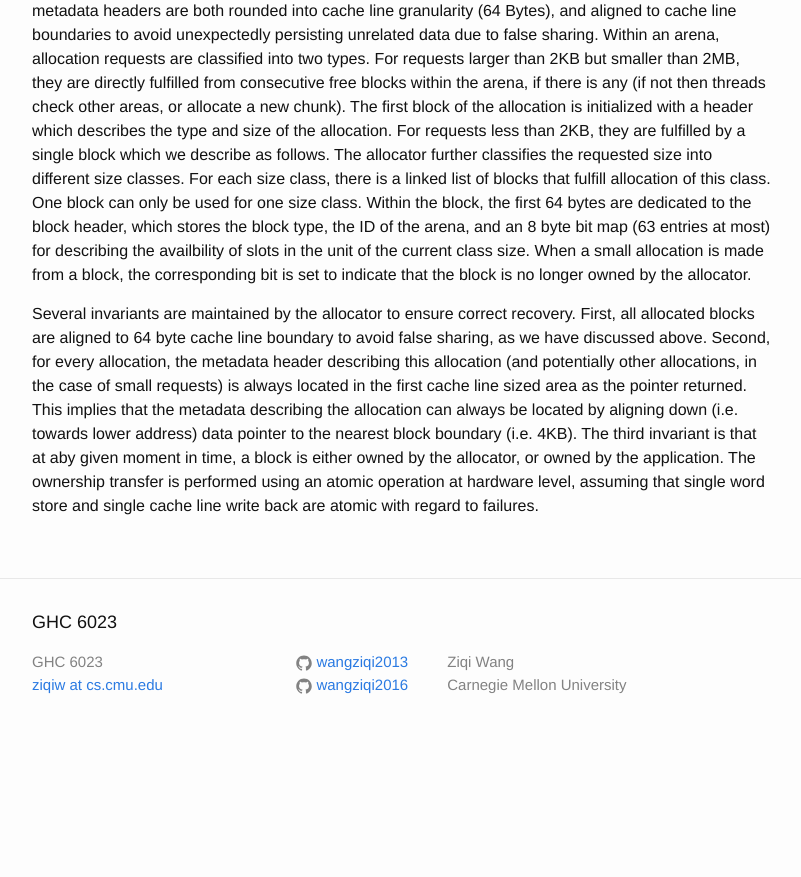
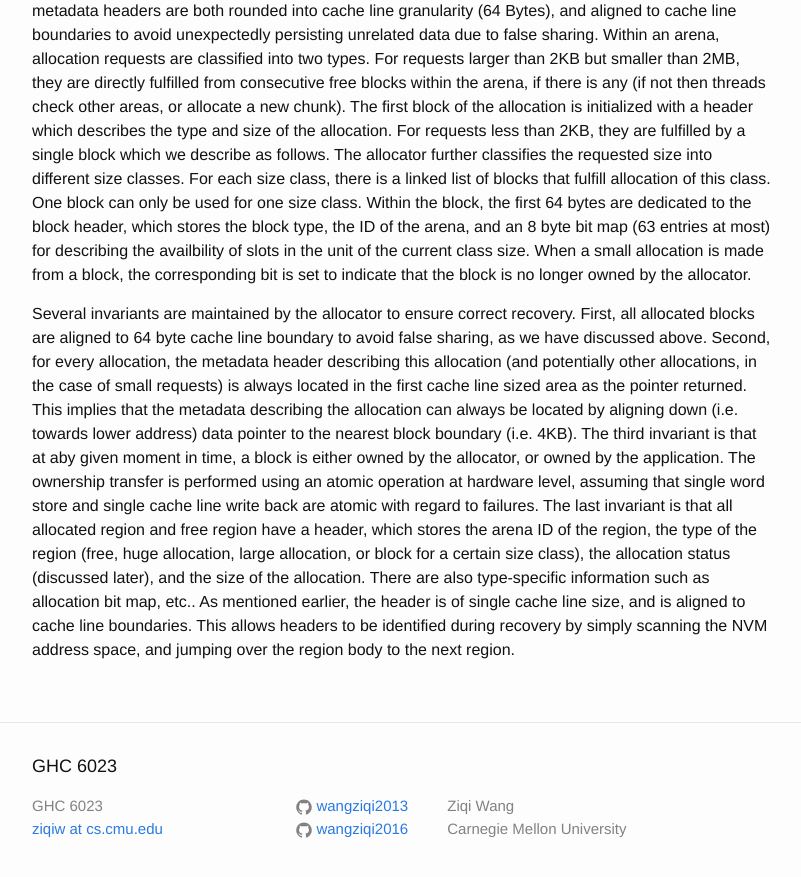
Before and after one commit to wangziqi2013/wangziqi2013.github.io, a Jekyll site: the page built from _posts/2019-11-11-nvm-malloc.markdown, in a window 1280 px wide and 900 px high, scrolled down 1459 px. Shown: the top 877 px of the window, without its empty margins (238-1039 px from the left). Built offline with Jekyll 4.4.1, drawn with Linux system fonts in a browser that asks for light colours; before the commit the page ends 2215 px from its top, so only the background shows below that.

Commit message:
Adding last inv

```diff
--- a/_posts/2019-11-11-nvm-malloc.markdown
+++ b/_posts/2019-11-11-nvm-malloc.markdown
@@ -67,4 +67,9 @@ the first cache line sized area as the pointer returned. This implies that the m
 can always be located by aligning down (i.e. towards lower address) data pointer to the nearest block boundary (i.e. 4KB).
 The third invariant is that at aby given moment in time, a block is either owned by the allocator, or owned by the application.
 The ownership transfer is performed using an atomic operation at hardware level, assuming that single word store and single
-cache line write back are atomic with regard to failures.
+cache line write back are atomic with regard to failures. The last invariant is that all allocated region and free region
+have a header, which stores the arena ID of the region, the type of the region (free, huge allocation, large allocation,
+or block for a certain size class), the allocation status (discussed later), and the size of the allocation. There are
+also type-specific information such as allocation bit map, etc.. As mentioned earlier, the header is of single cache line
+size, and is aligned to cache line boundaries. This allows headers to be identified during recovery by simply scanning
+the NVM address space, and jumping over the region body to the next region.
```
